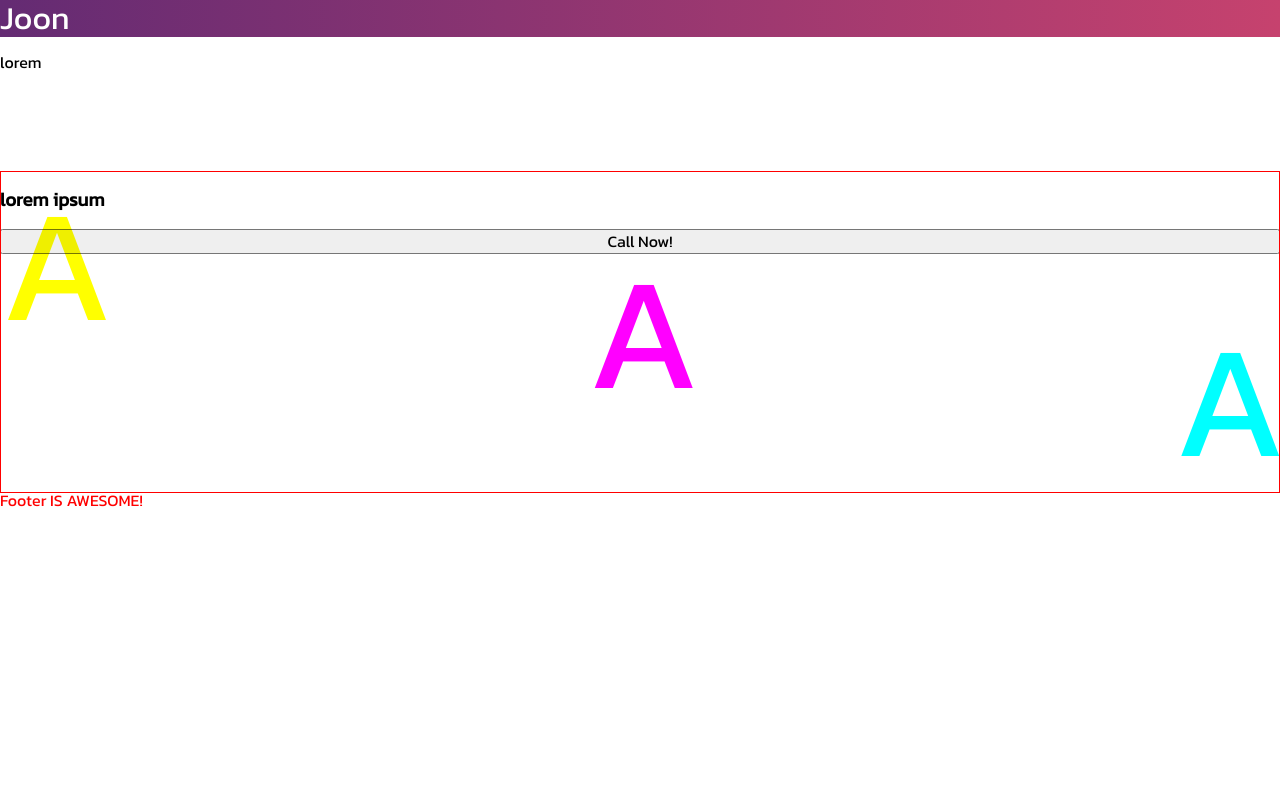
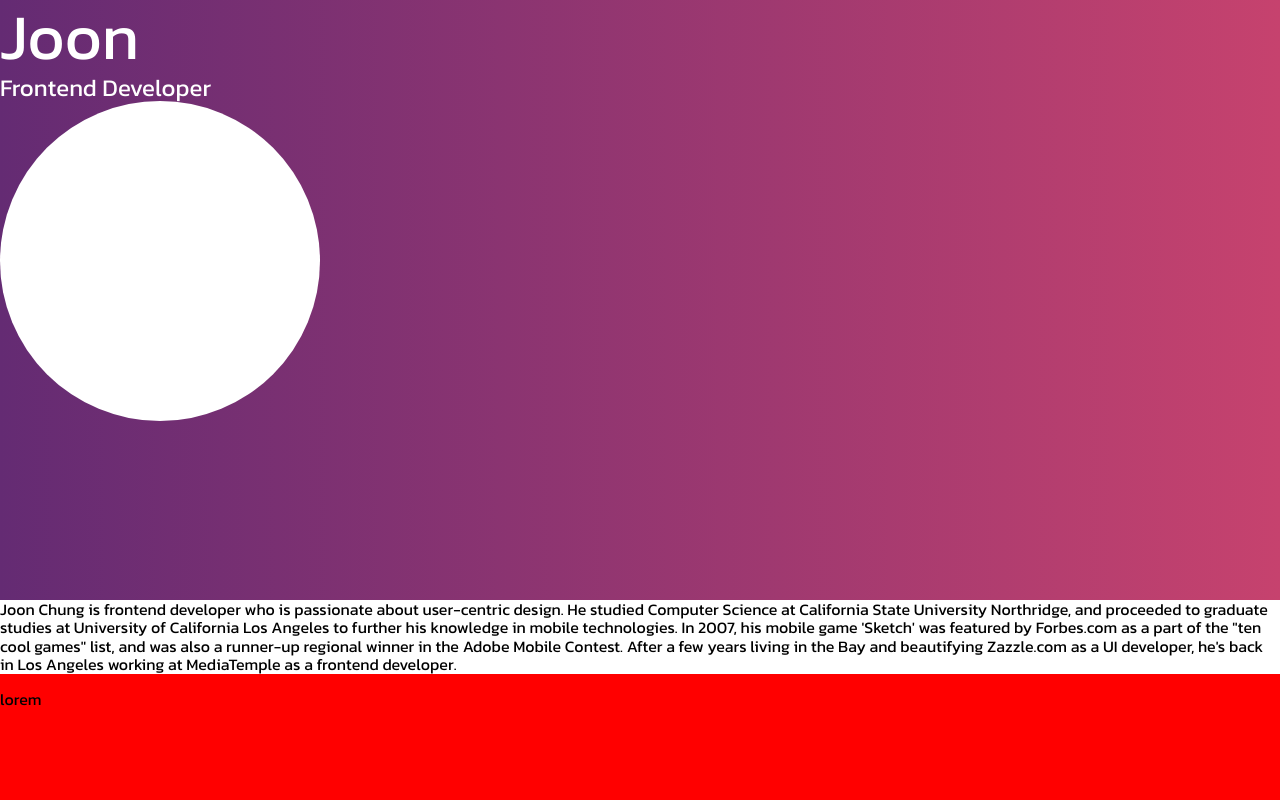
Before and after one commit to joonsubtalk/jsub, a React (Create React App) app: page / in a window 1280 px wide. Shown: the top 800 px of the page. Built offline with nearby package versions, Linux system fonts and the light colour scheme.

Commit message:
Header changes

```diff
--- a/src/App.js
+++ b/src/App.js
@@ -11,6 +11,9 @@ class App extends Component {
 		return (
 			<div>
 				<Header/>
+				<div>
+				Joon Chung is frontend developer who is passionate about user-centric design. He studied Computer Science at California State University Northridge, and proceeded to graduate studies at University of California Los Angeles to further his knowledge in mobile technologies. In 2007, his mobile game 'Sketch' was featured by Forbes.com as a part of the "ten cool games" list, and was also a runner-up regional winner in the Adobe Mobile Contest. After a few years living in the Bay and beautifying Zazzle.com as a UI developer, he's back in Los Angeles working at MediaTemple as a frontend developer.
+				</div>
 				<CallToAction title="lorem ipsum"
 					subText="lorem"
 					ctaText="Call Now!"
--- a/src/Component/CallToAction/callToAction.scss
+++ b/src/Component/CallToAction/callToAction.scss
@@ -1,6 +1,7 @@
 @import '../../configs/media.scss';
 
 .o-callToAction {
+    background-color: red;
 
     &__grid {
         display: grid;
--- a/src/Component/Header/Header.jsx
+++ b/src/Component/Header/Header.jsx
@@ -7,6 +7,8 @@ const Header = () => {
         <header className="o-header">
             <div className="container">
                 <div className="o-header__brand">Joon</div>
+                <div className="o-header__subtext">Frontend Developer</div>
+                <div className="o-header__doodad"></div>
             </div>
         </header>
     )
--- a/src/Component/Header/header.scss
+++ b/src/Component/Header/header.scss
@@ -14,7 +14,22 @@
     color: $COLOR_WHITE;
     font-size: 1rem;
 
+    height: 75vh;
+    position: relative;
+
     &__brand {
-        font-size: 2em;
+        font-size: 4em;
+    }
+
+    &__subtext {
+        font-size: 1.5em;
+    }
+
+    &__doodad {
+        width: 20em;
+        height: 20em;
+        border-radius: 50%;
+        position: absolute;
+        background-color: $COLOR_WHITE;
     }
 }
```
